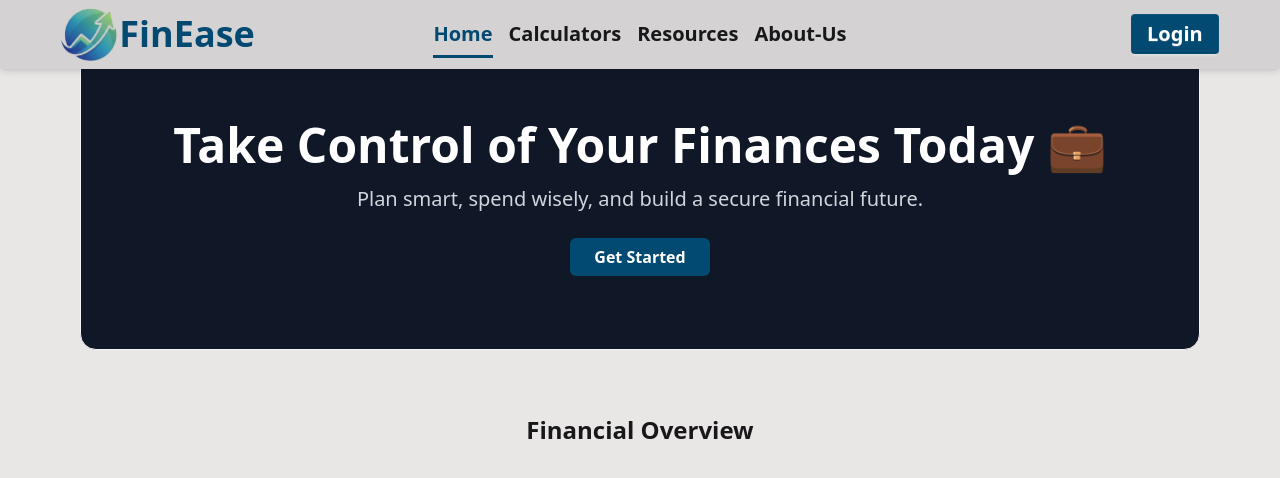
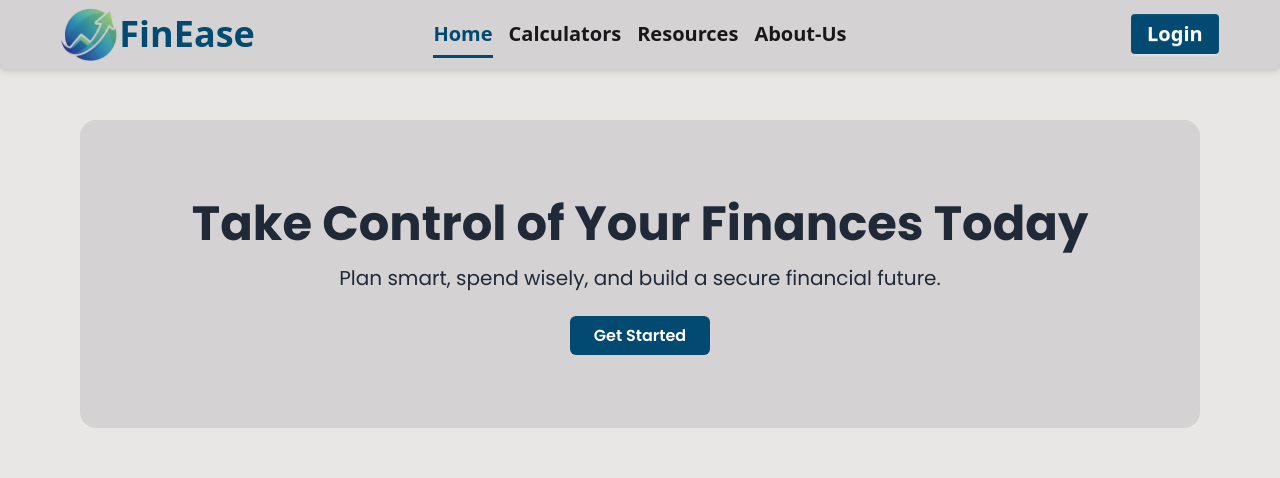
Before and after one commit to mahadi40011/FinEase-Client-Side, a React (Vite) app: page / in a window 1280 px wide. Shown: the top 478 px of the page. Built offline with nearby package versions, Linux system fonts and the light colour scheme; no server answers.

Commit message:
Banner section Update

```diff
--- a/package.json
+++ b/package.json
@@ -22,6 +22,7 @@
     "react-spinners": "^0.17.0",
     "recharts": "^3.4.1",
     "sweetalert2": "^11.26.3",
+    "swiper": "^12.0.3",
     "tailwindcss": "^4.1.17"
   },
   "devDependencies": {
--- a/src/components/Banner/Banner.jsx
+++ b/src/components/Banner/Banner.jsx
@@ -3,12 +3,11 @@ import { Link } from "react-router";
 
 const Banner = () => {
   return (
-    <div>
-      <section className="bg-gray-900 border border-gray-100 text-white rounded-2xl py-20 text-center px-4">
+      <section className="bg-app-200 text-natural font-poppins rounded-2xl py-10 md:py-20 text-center px-4 ">
         <h1 className="text-3xl md:text-5xl font-bold mb-4">
-          Take Control of Your Finances Today 💼
+          Take Control of Your Finances Today
         </h1>
-        <p className="text-gray-300 text-lg md:text-xl mb-8">
+        <p className="text-lg md:text-xl mb-8">
           Plan smart, spend wisely, and build a secure financial future.
         </p>
         <Link
@@ -18,7 +17,6 @@ const Banner = () => {
           Get Started
         </Link>
       </section>
-    </div>
   );
 };
 
--- a/src/layout/Root.jsx
+++ b/src/layout/Root.jsx
@@ -5,15 +5,15 @@ import Footer from '../components/Footer/Footer';
 
 const Root = () => {
   return (
-    <div className='flex flex-col min-h-screen'>
+    <div className="flex flex-col min-h-screen">
       <header>
         <Navbar />
       </header>
-      <main className='flex-1'>
+      <main className="flex-1 mt-15 sm:mt-20">
         <Outlet />
       </main>
       <footer>
-        <Footer/>
+        <Footer />
       </footer>
     </div>
   );
```
Also changed, not shown: 1 other file (tests, documents, lock files or other folders).
